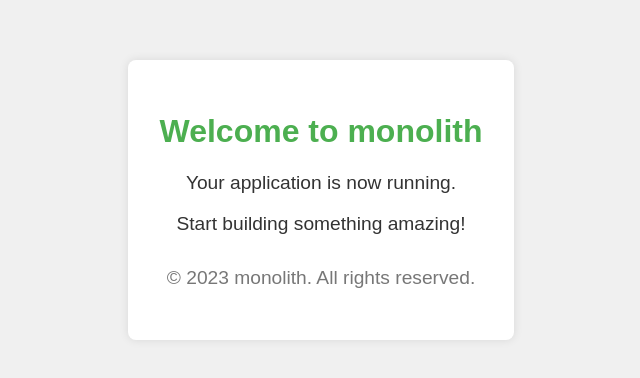
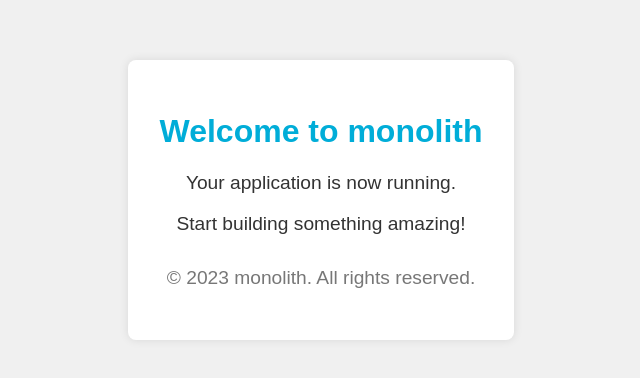
Before and after one commit to cggonzal/monolith, a plain HTML site: page static/index.html in a window 1280 px wide. Shown: the part 200-578 px from the top of the page, without its empty margins (319-959 px from the left). Drawn offline with Linux system fonts and the light colour scheme.

Commit message:
change h1 color

```diff
--- a/static/index.html
+++ b/static/index.html
@@ -24,7 +24,7 @@
             box-shadow: 0 0 10px rgba(0, 0, 0, 0.1);
         }
         h1 {
-            color: #4CAF50;
+            color: #00ADD8;
         }
         p {
             font-size: 1.2rem;
```
